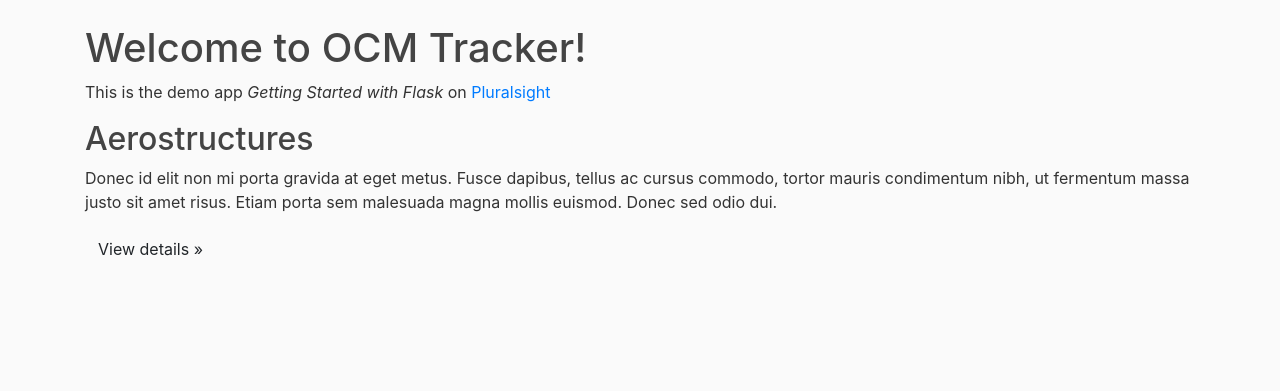
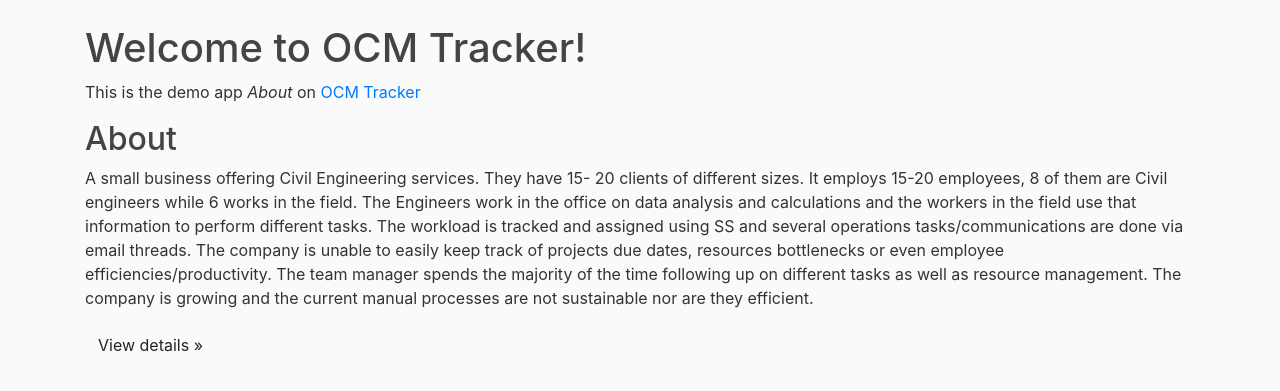
Before and after one commit to ibaf001/conexus, a Flask app: template templates/home.html in a window 1280 px wide. Shown: the part 56-447 px from the top of the page. Run offline with Flask 2, Linux system fonts and the light colour scheme; the template is opened without the code that fills it, so the values that code supplies are empty; some libraries are stand-ins or nearby versions.

Commit message:
Update home page

```diff
--- a/templates/home.html
+++ b/templates/home.html
@@ -4,14 +4,20 @@
 <h1>Welcome to OCM Tracker!</h1>
 <p>
     This is the demo app
-        <em>Getting Started with Flask</em>
-        on <a href="https://pluralsight.com">Pluralsight</a>
+    <em>About</em>
+    on <a href="https://pluralsight.com">OCM Tracker</a>
 </p>
 <div>
-            <h2>Aerostructures</h2>
-            <p>Donec id elit non mi porta gravida at eget metus. Fusce dapibus, tellus ac cursus commodo, tortor mauris
-                condimentum nibh, ut fermentum massa justo sit amet risus. Etiam porta sem malesuada magna mollis
-                euismod. Donec sed odio dui. </p>
+    <h2>About</h2>
+    <p>A small business offering Civil Engineering services. They have 15- 20 clients of different sizes.
+        It employs 15-20 employees, 8 of them are Civil engineers while 6 works in the field. The
+        Engineers work in the office on data analysis and calculations and the workers in the field use
+        that information to perform different tasks. The workload is tracked and assigned using SS and
+        several operations tasks/communications are done via email threads. The company is unable to
+        easily keep track of projects due dates, resources bottlenecks or even employee
+        efficiencies/productivity. The team manager spends the majority of the time following up on
+        different tasks as well as resource management. The company is growing and the current manual
+        processes are not sustainable nor are they efficient. </p>
     <p><a class="btn btn-default" href="#" role="button">View details &raquo;</a></p>
 </div>
 
```
Lines whose indentation alone changed are shown as unchanged.
